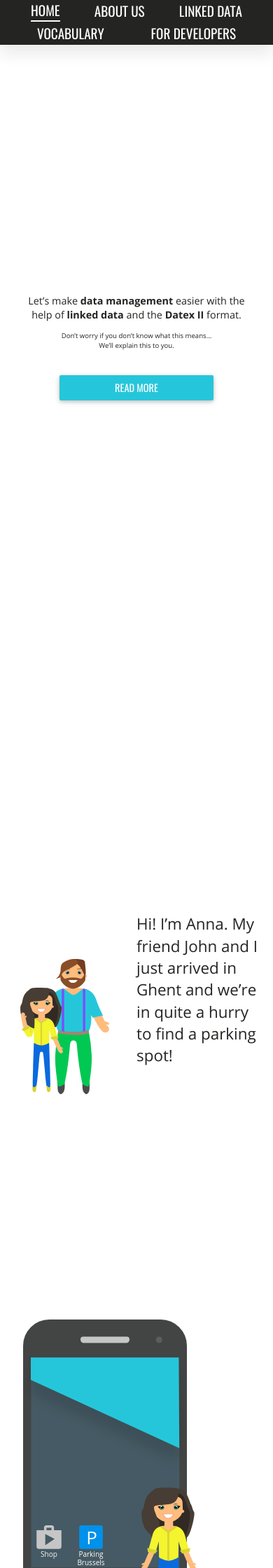
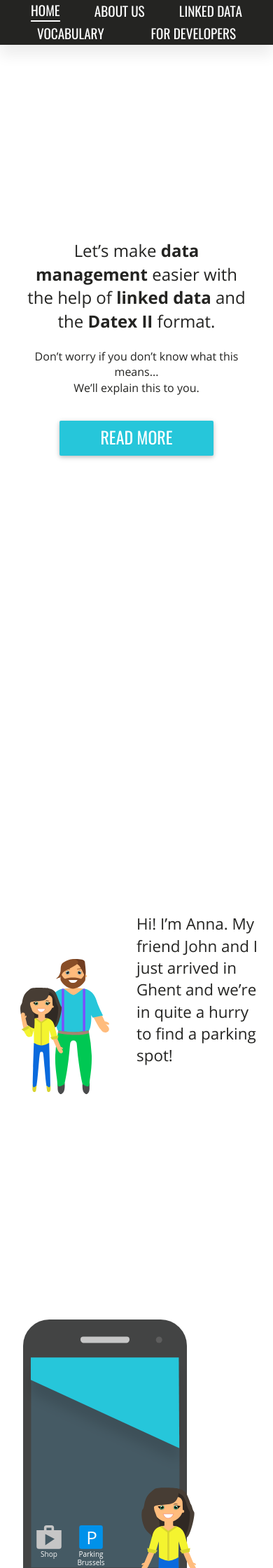
Before and after one commit to osoc16/mobylink, a Jekyll site: the page built from index.html, in a window 390 px wide. Shown: the top 2240 px of the page at 70% size. Built offline with Jekyll 4.4.1, drawn with Linux system fonts in a browser that asks for light colours; a script that is not in the unit is left out.

Commit message:
sec1: larger font size
this makes more sense because the overall font size is less huge now

```diff
--- a/_sass/_section1.sass
+++ b/_sass/_section1.sass
@@ -1,6 +1,6 @@
 #intro
-  @media (max-width: 600px)
-    font-size: .6em
+  // @media (max-width: 600px)
+  //   font-size: .6em
 
   .button
     display: inline
```
